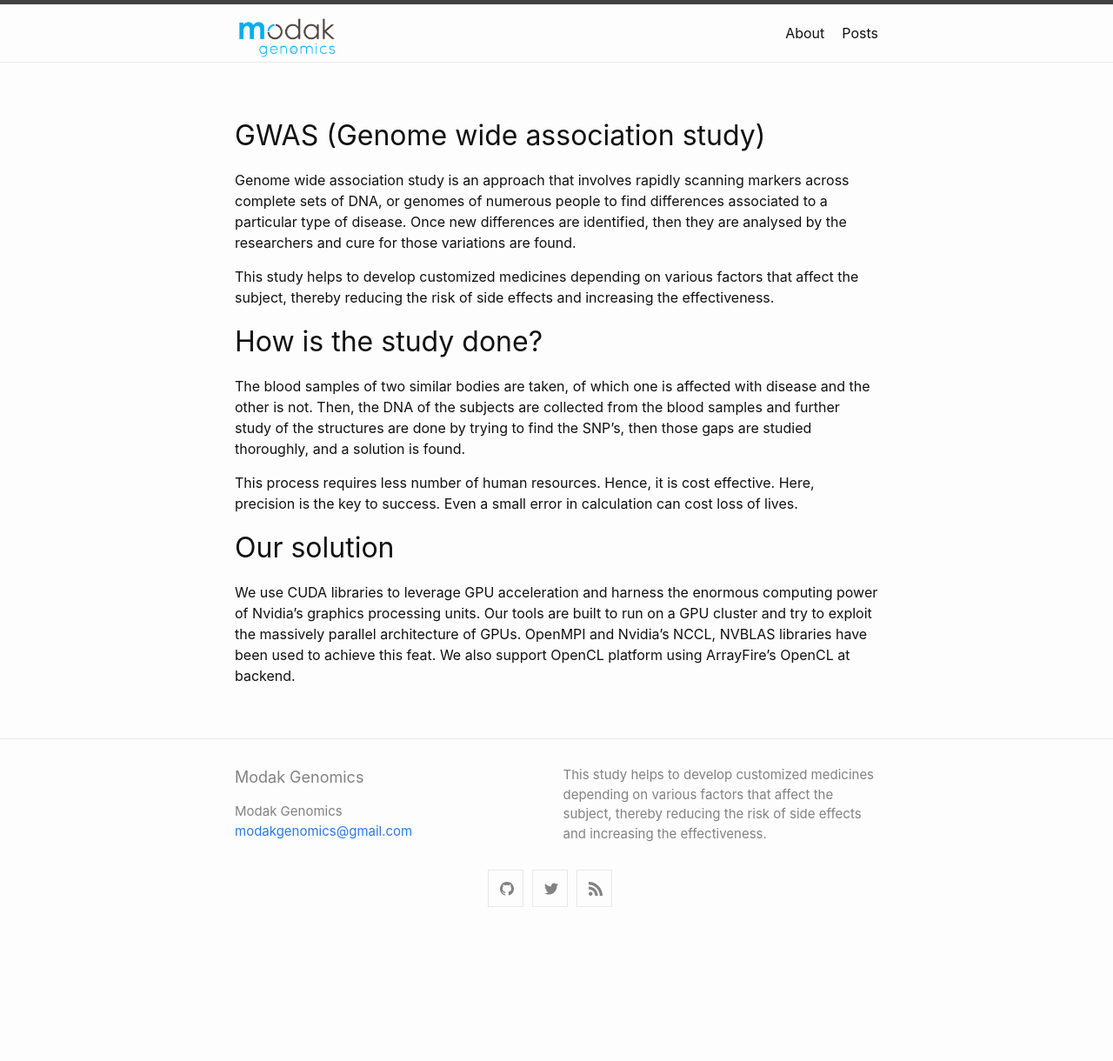
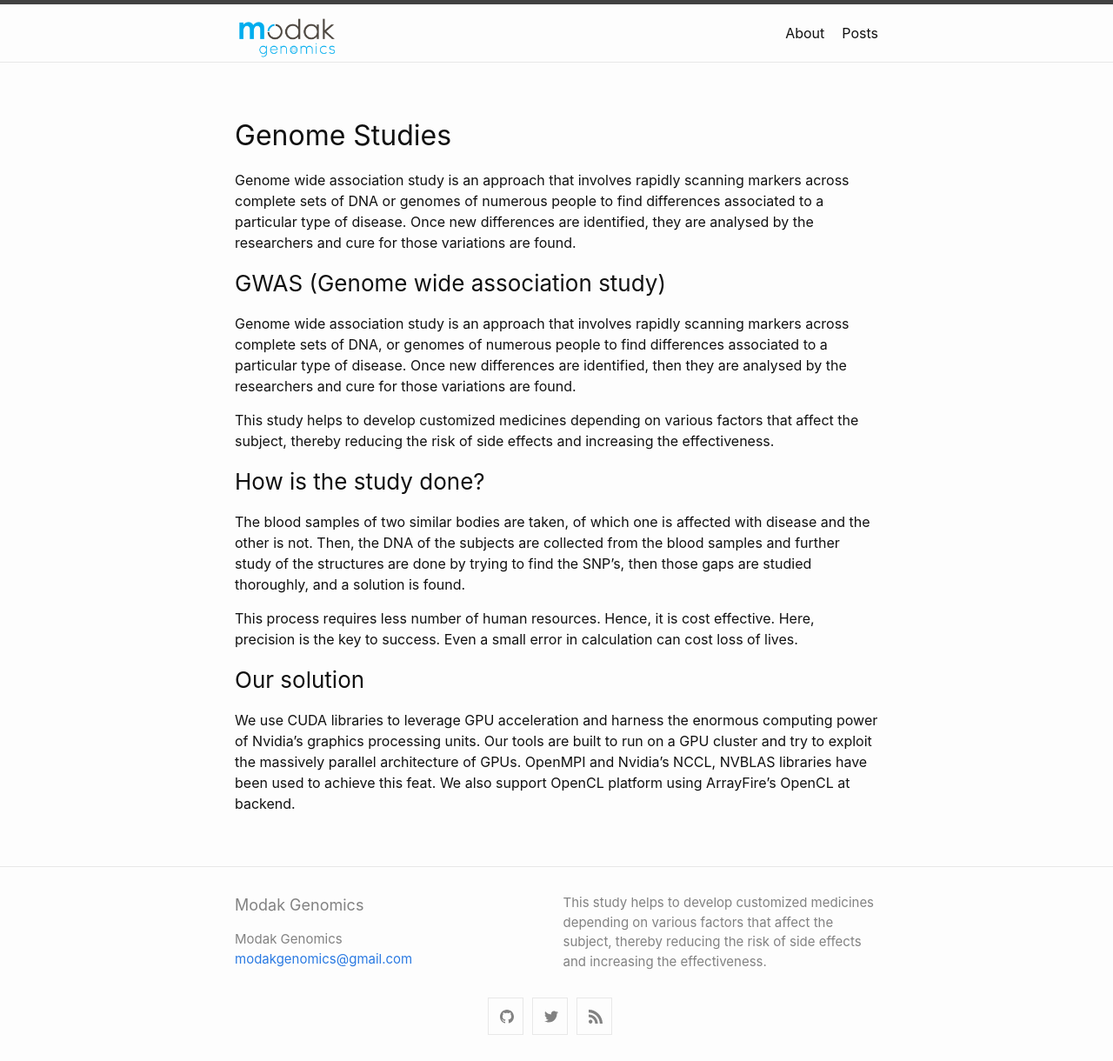
Before and after one commit to ModakGenomics/modakgenomics.github.io, a Jekyll site: the page built from index.md, in a window 1280 px wide. Shown: the whole page at 87% size. Built offline with Jekyll 4.4.1, drawn with Linux system fonts in a browser that asks for light colours; before the commit the page ends 1073 px from its top, so only the background shows below that.

Commit message:
genome studies new section added

```diff
--- a/index.md
+++ b/index.md
@@ -5,20 +5,24 @@
 
 ---
 
-## GWAS (Genome wide association study)
+## Genome Studies
+
+Genome wide association study is an approach that involves rapidly scanning markers across complete sets of DNA or genomes of numerous people to find differences associated to a particular type of disease. Once new differences are identified, they are analysed by the researchers and cure for those variations are found.
+
+### GWAS (Genome wide association study)
 
 Genome wide association study is an approach that involves rapidly scanning markers across complete sets of DNA, or genomes of numerous people to find differences associated to a particular type of disease. Once new differences are identified, then they are analysed by the researchers and cure for those variations are found.
 
 This study helps to develop customized medicines depending on various factors that affect the subject, thereby reducing the risk of side effects and increasing the effectiveness.
 
 
-## How is the study done?
+### How is the study done?
 
 The blood samples of two similar bodies are taken, of which one is affected with disease and the other is not. Then, the DNA of the subjects are collected from the blood samples and further study of the structures are done by trying to find the SNP’s, then those gaps are studied thoroughly, and a solution is found.
 
 This process requires less number of human resources. Hence, it is cost effective. Here, precision is the key to success. Even a small error in calculation can cost loss of lives.
 
 
-## Our solution
+### Our solution
 
 We use CUDA libraries to leverage GPU acceleration and harness the enormous computing power of Nvidia’s graphics processing units. Our tools are built to run on a GPU cluster and try to exploit the massively parallel architecture of GPUs. OpenMPI and Nvidia’s NCCL, NVBLAS libraries have been used to achieve this feat. We also support OpenCL platform using ArrayFire’s OpenCL at backend.
```
